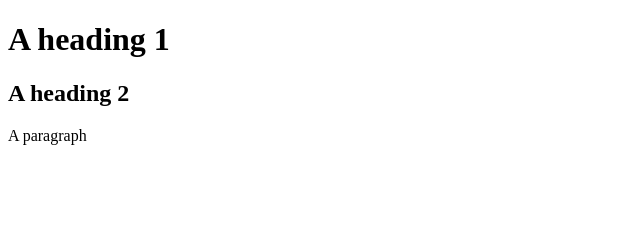
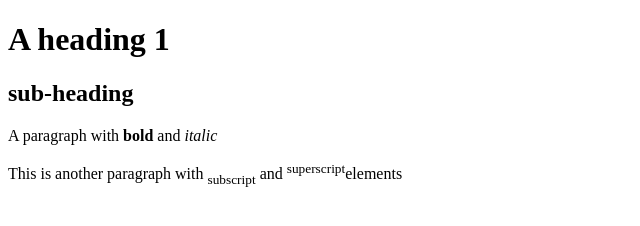
Before and after one commit to bparker112/assignment1, a plain HTML site: page index.html in a window 1280 px wide. Shown: the whole page, without its empty margins (0-640 px from the left). Drawn offline with Linux system fonts and the light colour scheme.

Commit message:
added styles

```diff
--- a/index.html
+++ b/index.html
@@ -1,13 +1,17 @@
 <!DOCTYPE html>
 <html lang="en">
+
 <head>
     <meta charset="utf-8">
     <title>my new website</title>
     <link rel="stylesheet" type="text/css" href="css/styles.css">
 </head>
+
 <body>
     <h1>A heading 1</h1>
-    <h2>A heading 2</h2>
-    <p>A paragraph</p>
+    <h2>sub-heading</h2>
+    <p>A paragraph with <strong>bold</strong> and <em>italic</em></p>
+    <p> This is another paragraph with <sub>subscript</sub> and <sup> superscript</sup>elements</p>
 </body>
+
 </html>
```
